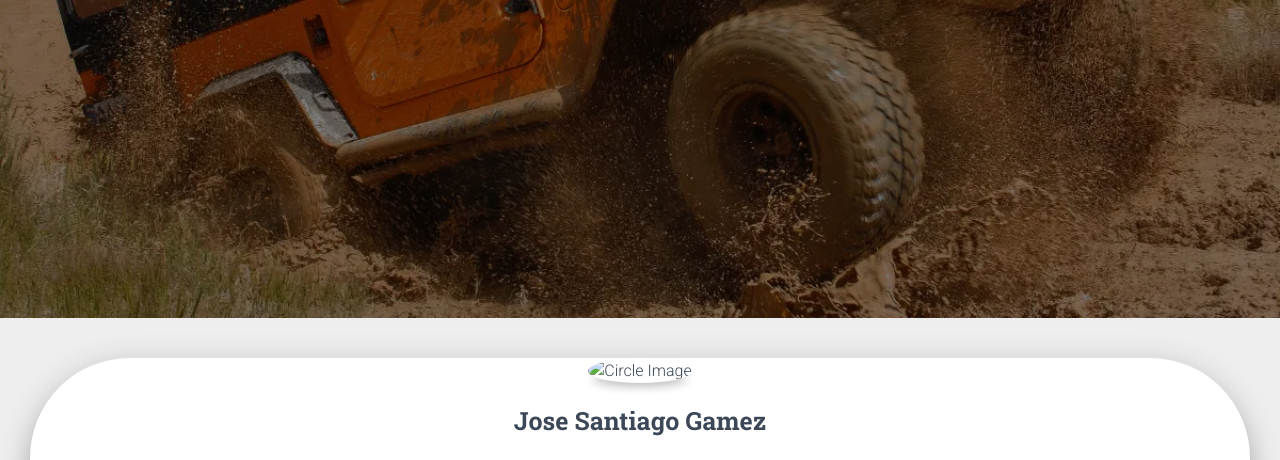
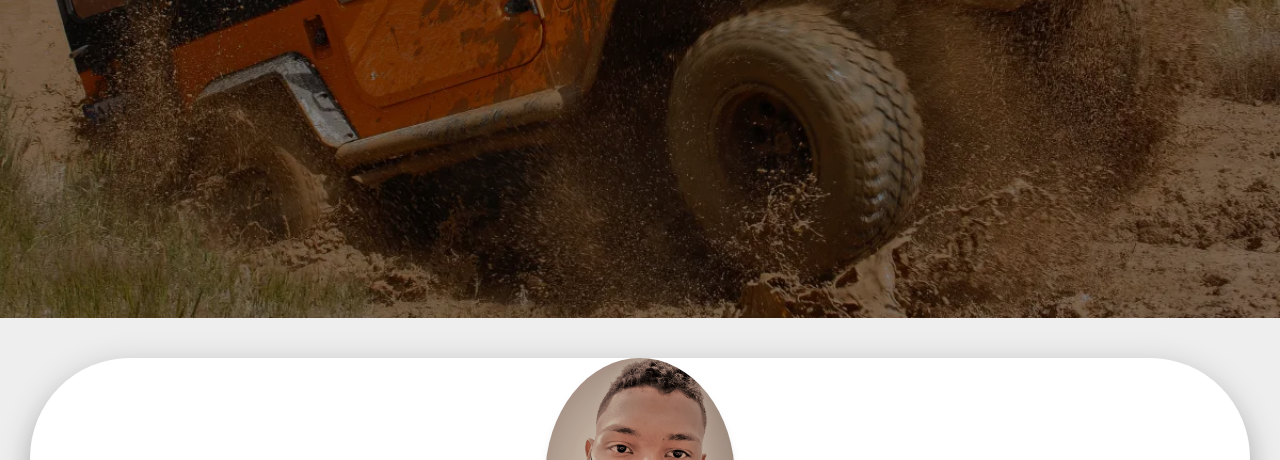
Before and after one commit to safedo40919/Trabajo-de-Electiva, a plain HTML site: page index.html in a window 1280 px wide. Shown: the part 482-942 px from the top of the page. Drawn offline with Linux system fonts and the light colour scheme; some packages are replaced by stand-ins of ours.

Commit message:
creo que ya

```diff
--- a/index.html
+++ b/index.html
@@ -92,7 +92,7 @@
   <div class="main main-raised">
     <div class="container">
       <div style="text-align: center;">
-        <img src=""assets/img/faces/santiago.jpg"" width="190" height="100" alt="Circle Image"
+        <img src="assets/img/faces/santiago.jpg" width="190" height="100" alt="Circle Image"
           class="img-raised rounded-circle img-fluid">
       </div>
       <div class="section text-center">
```
